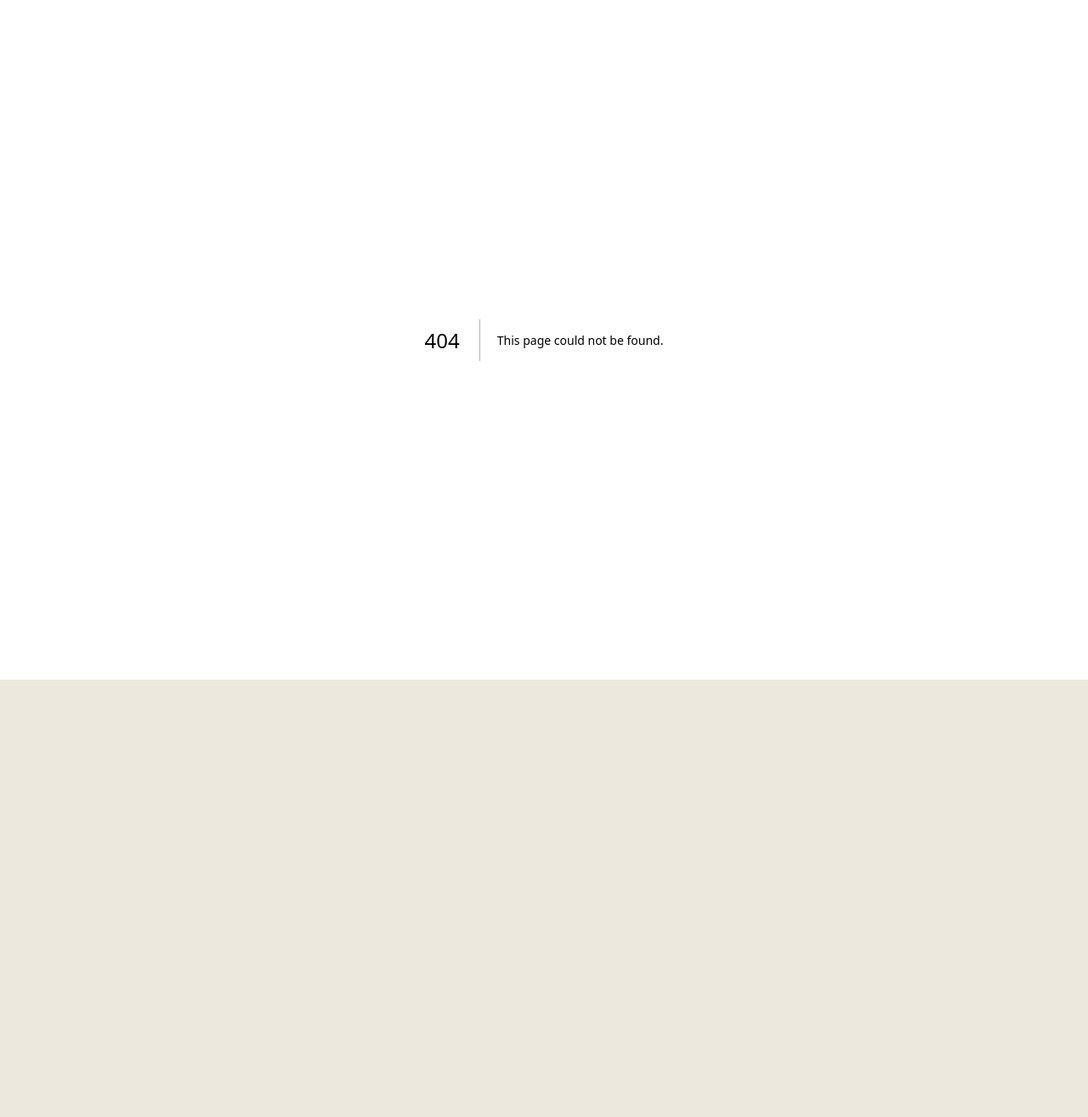
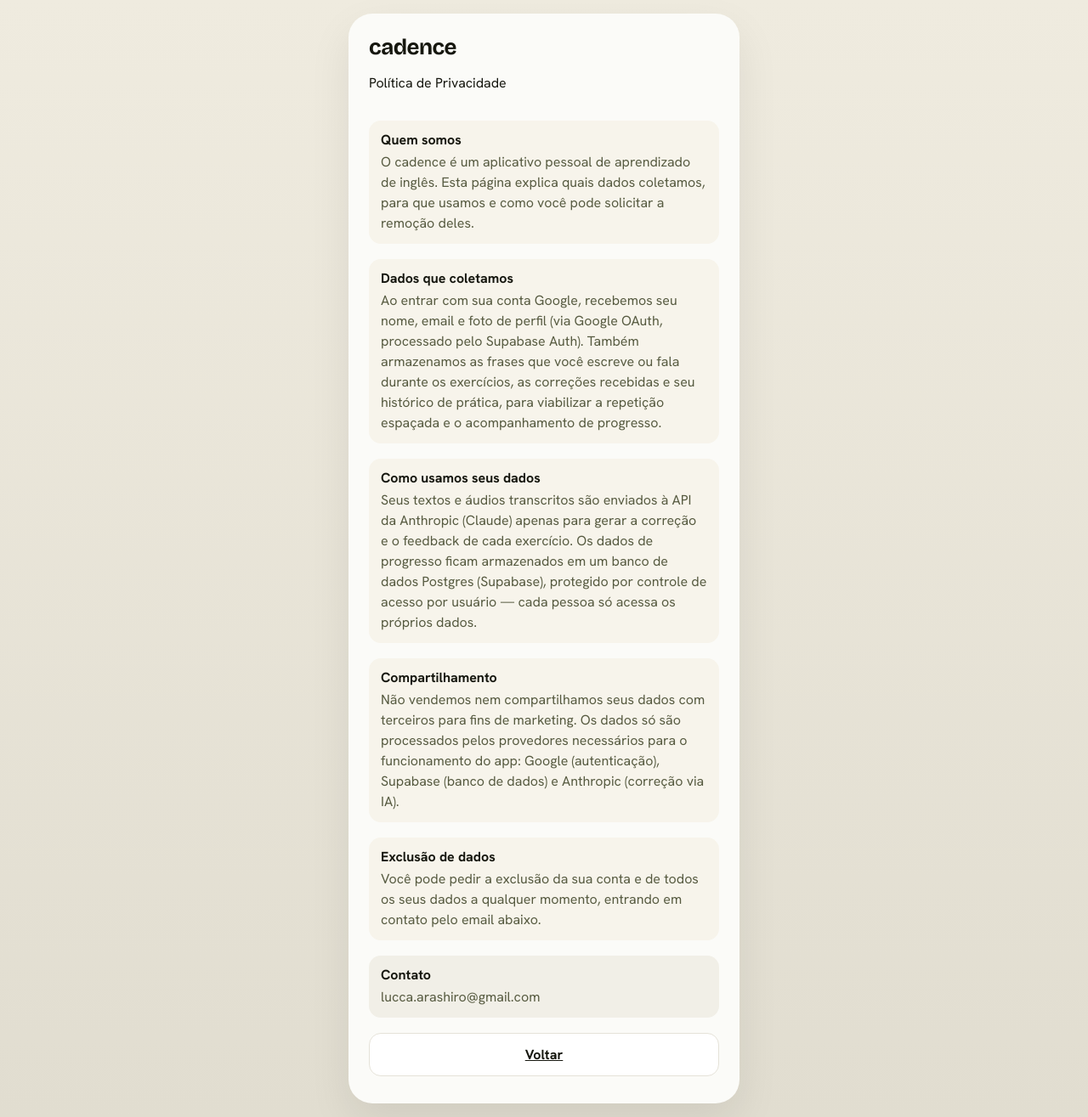
Before and after one commit to queissolucca/cadence-app, a Next.js app: page /privacy in a window 1280 px wide. Before the commit this address had no page. Shown: the whole page at 85% size. Before the commit the page ends 800 px from the top, so only its background shows below. Built offline with nearby package versions, Linux system fonts and the light colour scheme; a web font is replaced by a local one.

Commit message:
Add privacy policy page for Google OAuth production publishing
Google's consent screen is now published (no more 7-day test-user token
expiry or "unverified app" warning). Adds a simple /privacy page and links
it from the login screen.

Co-Authored-By: Claude Sonnet 5 <noreply@anthropic.com>

```diff
--- a/app/LoginScreen.js
+++ b/app/LoginScreen.js
@@ -41,6 +41,7 @@ export default function LoginScreen() {
             </svg>
             {loading ? 'Entrando…' : 'Entrar com Google'}
           </button>
+          <a href="/privacy" className="privacy-link">Política de privacidade</a>
         </div>
       </div>
     </main>
--- a/app/globals.css
+++ b/app/globals.css
@@ -216,6 +216,7 @@ button { cursor: pointer; font-family: var(--font-ui); }
 .login-hero p { margin: 0; color: #737560; line-height: 1.5; }
 .google-btn { display: flex; align-items: center; justify-content: center; gap: 10px; border: 1px solid #e5e2d8; border-radius: 14px; padding: 14px 16px; background: #fff; color: var(--ink); font-weight: 700; margin-bottom: 8px; }
 .google-btn:disabled { opacity: 0.7; cursor: wait; }
+.privacy-link { text-align: center; font-size: 12px; color: #a3a68f; text-decoration: underline; }
 
 @media (max-width: 480px) {
   .app-shell { padding: 0; }
--- /dev/null
+++ b/app/privacy/page.js
@@ -0,0 +1,70 @@
+export const metadata = {
+  title: 'Política de Privacidade — cadence',
+};
+
+export default function PrivacyPage() {
+  return (
+    <main className="app-shell">
+      <div className="app-card">
+        <div className="screen" style={{ gap: 18 }}>
+          <div>
+            <div className="logo">cadence</div>
+            <p className="subtitle">Política de Privacidade</p>
+          </div>
+
+          <div className="insight-box">
+            <strong>Quem somos</strong>
+            <p>
+              O cadence é um aplicativo pessoal de aprendizado de inglês. Esta página explica quais dados
+              coletamos, para que usamos e como você pode solicitar a remoção deles.
+            </p>
+          </div>
+
+          <div className="insight-box">
+            <strong>Dados que coletamos</strong>
+            <p>
+              Ao entrar com sua conta Google, recebemos seu nome, email e foto de perfil (via Google OAuth,
+              processado pelo Supabase Auth). Também armazenamos as frases que você escreve ou fala durante os
+              exercícios, as correções recebidas e seu histórico de prática, para viabilizar a repetição
+              espaçada e o acompanhamento de progresso.
+            </p>
+          </div>
+
+          <div className="insight-box">
+            <strong>Como usamos seus dados</strong>
+            <p>
+              Seus textos e áudios transcritos são enviados à API da Anthropic (Claude) apenas para gerar a
+              correção e o feedback de cada exercício. Os dados de progresso ficam armazenados em um banco de
+              dados Postgres (Supabase), protegido por controle de acesso por usuário — cada pessoa só acessa
+              os próprios dados.
+            </p>
+          </div>
+
+          <div className="insight-box">
+            <strong>Compartilhamento</strong>
+            <p>
+              Não vendemos nem compartilhamos seus dados com terceiros para fins de marketing. Os dados só são
+              processados pelos provedores necessários para o funcionamento do app: Google (autenticação),
+              Supabase (banco de dados) e Anthropic (correção via IA).
+            </p>
+          </div>
+
+          <div className="insight-box">
+            <strong>Exclusão de dados</strong>
+            <p>
+              Você pode pedir a exclusão da sua conta e de todos os seus dados a qualquer momento, entrando em
+              contato pelo email abaixo.
+            </p>
+          </div>
+
+          <div className="insight-box muted">
+            <strong>Contato</strong>
+            <p>lucca.arashiro@gmail.com</p>
+          </div>
+
+          <a className="google-btn" href="/">Voltar</a>
+        </div>
+      </div>
+    </main>
+  );
+}
```
